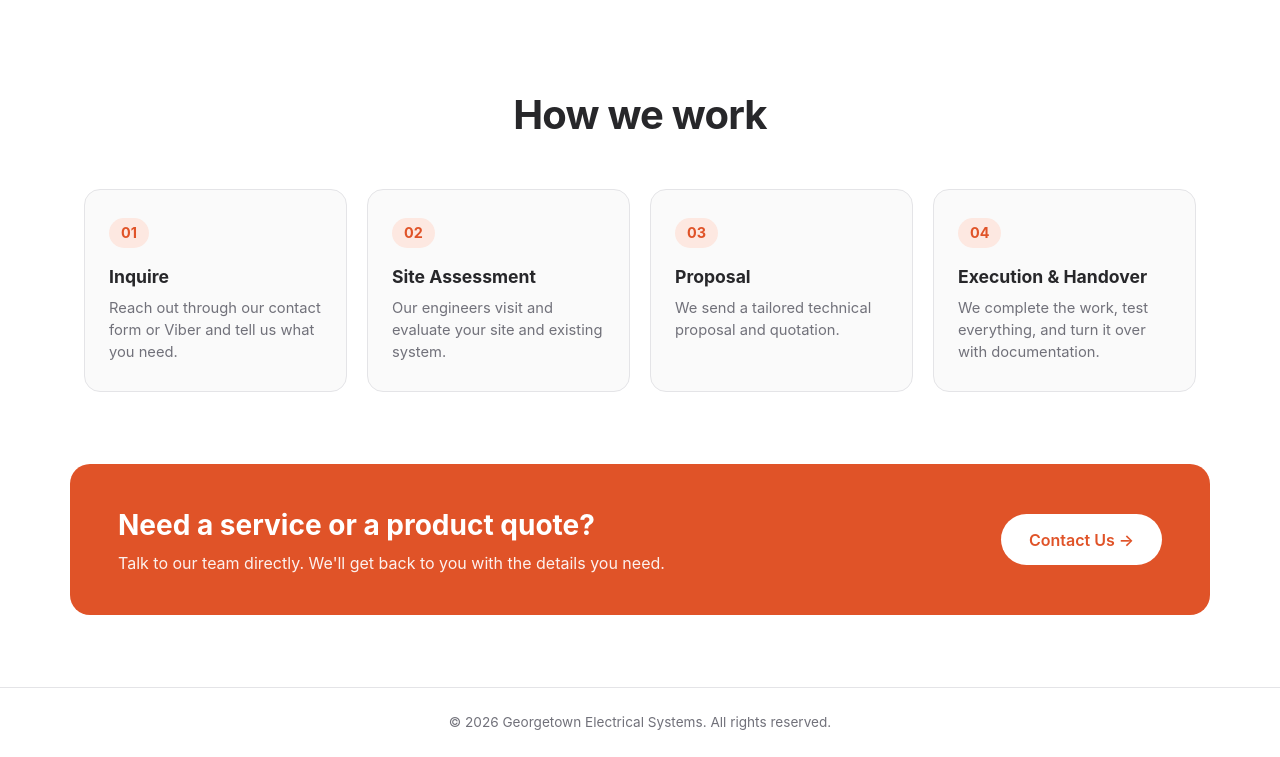
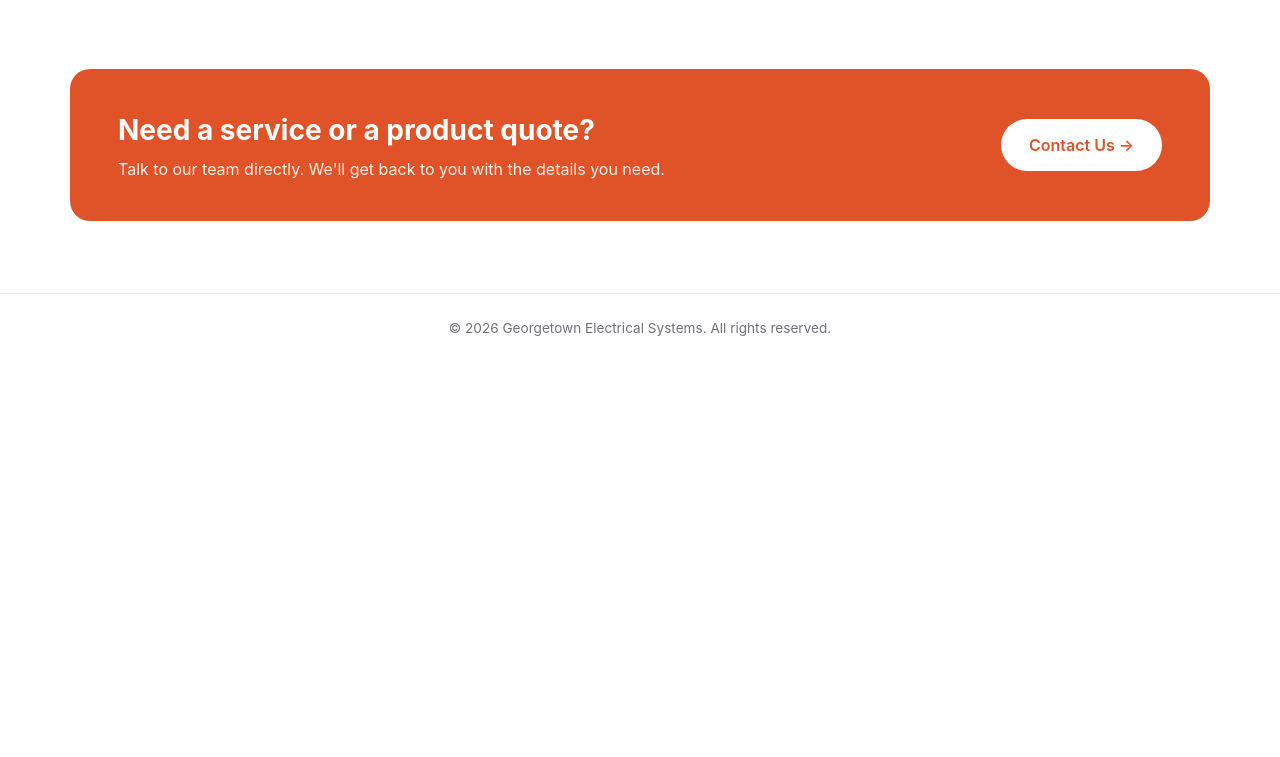
Before and after one commit to khlaphony/cssweng_georgetown, a plain HTML site: page services.html in a window 1280 px wide. Shown: the part 1354-2111 px from the top of the page. After the commit the page ends 1716 px from the top, so only its background shows below. Drawn offline with Linux system fonts and the light colour scheme.

Commit message:
removed redundancies

```diff
--- a/CSS/services.css
+++ b/CSS/services.css
@@ -104,47 +104,6 @@ body {
   opacity: 0.92;
 }
 
-/* --- PROCESS STEPS --- */
-.svc-process {
-  padding-top: 1rem;
-}
-
-.svc-steps {
-  list-style: none;
-  display: grid;
-  grid-template-columns: repeat(4, 1fr);
-  gap: 1.25rem;
-}
-
-.svc-step {
-  background: #FAFAFA;
-  border: 1px solid #E4E4E7;
-  border-radius: 16px;
-  padding: 1.75rem 1.5rem;
-}
-
-.svc-step-num {
-  display: inline-block;
-  font-weight: 700;
-  font-size: 0.9rem;
-  color: var(--color-primary);
-  background: var(--color-accent-light);
-  border-radius: 9999px;
-  padding: 0.25rem 0.75rem;
-  margin-bottom: 1rem;
-}
-
-.svc-step h3 {
-  font-size: 1.1rem;
-  color: var(--color-text-dark);
-  margin-bottom: 0.4rem;
-}
-
-.svc-step p {
-  font-size: 0.92rem;
-  color: var(--color-text-muted);
-}
-
 /* --- CALL TO ACTION --- */
 .svc-cta {
   padding: 0 5% 4.5rem;
@@ -201,7 +160,6 @@ body {
 /* --- RESPONSIVE --- */
 @media (max-width: 960px) {
   .svc-grid { grid-template-columns: repeat(2, 1fr); }
-  .svc-steps { grid-template-columns: repeat(2, 1fr); }
 }
 
 @media (max-width: 640px) {
@@ -211,8 +169,7 @@ body {
 
   .svc-hero h1 { font-size: 2.4rem; }
   .svc-heading { font-size: 1.9rem; }
-  .svc-grid,
-  .svc-steps { grid-template-columns: 1fr; }
+  .svc-grid { grid-template-columns: 1fr; }
   .svc-card { min-height: 300px; }
   .svc-cta-inner { flex-direction: column; align-items: flex-start; padding: 2rem; }
 }
--- a/services.html
+++ b/services.html
@@ -91,34 +91,6 @@
       </div>
     </section>
 
-    <!-- How We Work -->
-    <section class="svc-section svc-process">
-      <h2 class="svc-heading">How we work</h2>
-
-      <ol class="svc-steps">
-        <li class="svc-step">
-          <span class="svc-step-num">01</span>
-          <h3>Inquire</h3>
-          <p>Reach out through our contact form or Viber and tell us what you need.</p>
-        </li>
-        <li class="svc-step">
-          <span class="svc-step-num">02</span>
-          <h3>Site Assessment</h3>
-          <p>Our engineers visit and evaluate your site and existing system.</p>
-        </li>
-        <li class="svc-step">
-          <span class="svc-step-num">03</span>
-          <h3>Proposal</h3>
-          <p>We send a tailored technical proposal and quotation.</p>
-        </li>
-        <li class="svc-step">
-          <span class="svc-step-num">04</span>
-          <h3>Execution &amp; Handover</h3>
-          <p>We complete the work, test everything, and turn it over with documentation.</p>
-        </li>
-      </ol>
-    </section>
-
     <!-- Call to Action -->
     <section class="svc-cta">
       <div class="svc-cta-inner">
```
